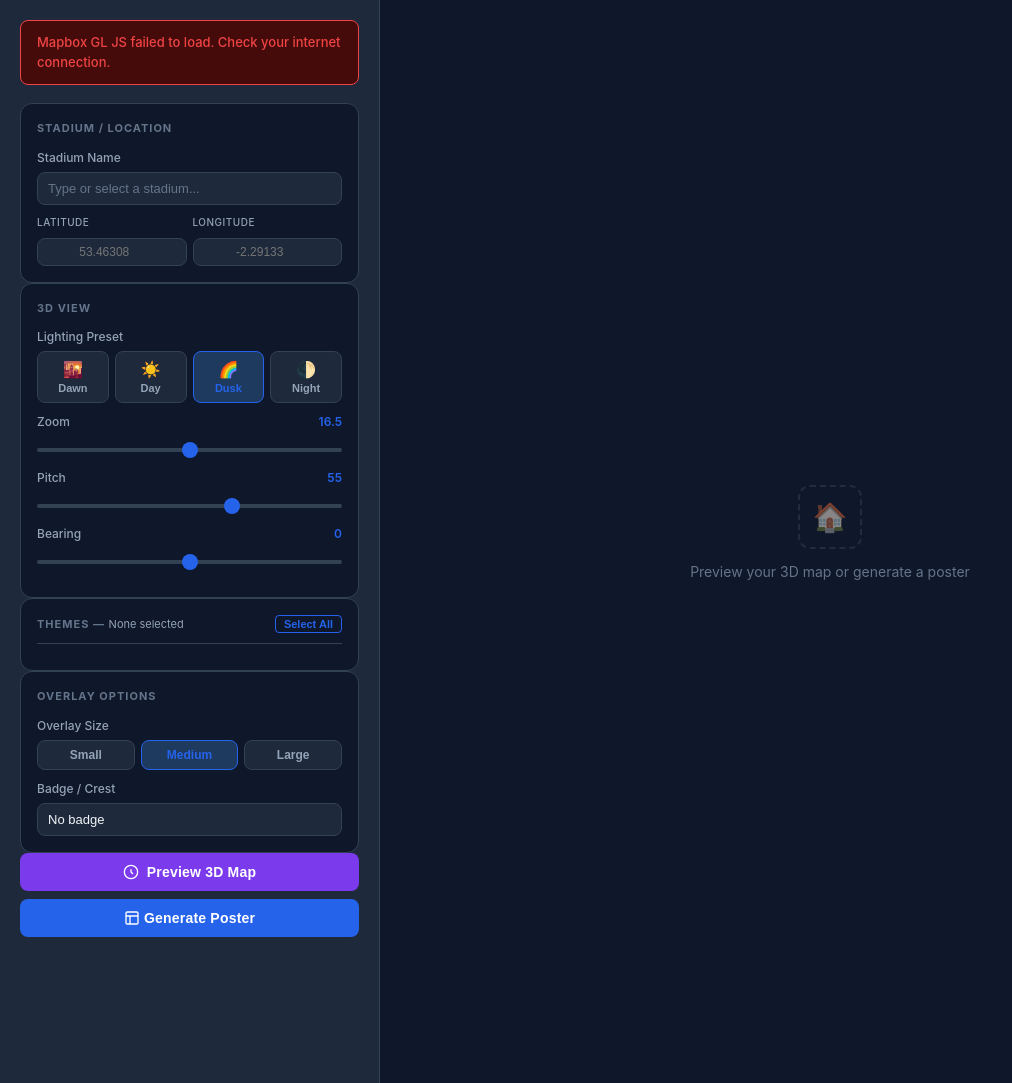
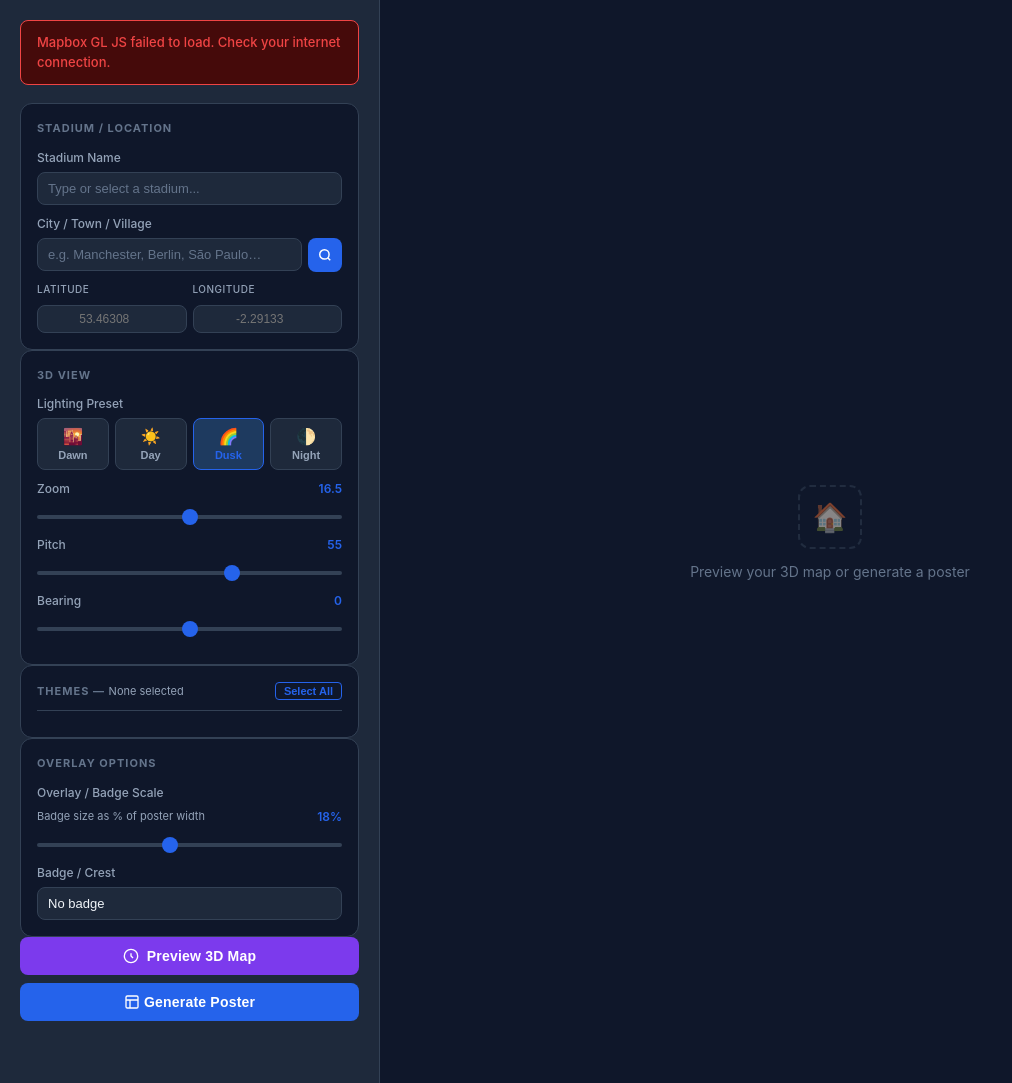
Before and after one commit to alivebe-a11y/maptoposter-3d, a Flask app: page / in a window 1280 px wide. Shown: the part 59-1142 px from the top of the page, without its empty margins (0-1012 px from the left). Run offline with Flask 3, Linux system fonts and the light colour scheme; some libraries are stand-ins or nearby versions.

Commit message:
feat: badge scale slider, theme live-update, city geocoder, font fix
- Replace Small/Medium/Large overlay buttons with continuous badge scale
  slider (5-35% of poster width, default 18%); wired through app.py and
  create_poster.py --badge-scale arg
- Fix theme switching: toggleTheme now calls applyThemePaint on the live
  preview map immediately when a theme is selected/deselected
- Add City/Town/Village geocoder: Mapbox forward geocoding with result
  dropdown; clicking a result fills lat/lon and flies the preview map
- Fix fonts: Dockerfile now downloads Roboto Bold/Regular/Light at build
  time so fonts work without any host volume mount; remove ./fonts volume
  mount from docker-compose (empty host dir was overriding baked fonts)

```diff
--- a/app.py
+++ b/app.py
@@ -115,6 +115,8 @@ def generate():
 
     badge = data.get('badge', '')
     badge_path = os.path.join(BADGES_DIR, badge) if badge else ''
+    badge_scale = int(overlay_config.get('badgeScale', 18))
+    badge_scale = max(5, min(35, badge_scale))  # clamp to valid range
 
     all_new_files = []
     try:
@@ -122,7 +124,8 @@ def generate():
             existing = set(glob.glob(os.path.join(POSTER_DIR, '*.png')))
             cmd = ['python', 'create_poster.py',
                    '--theme', theme,
-                   '--stadium', stadium_name]
+                   '--stadium', stadium_name,
+                   '--badge-scale', str(badge_scale)]
             if capture_path:
                 cmd.extend(['--capture', capture_path])
             if badge_path and os.path.exists(badge_path):
--- a/docker-compose.yml
+++ b/docker-compose.yml
@@ -8,8 +8,9 @@ services:
       - ./posters:/app/posters
       - ./overlays_cache:/app/overlays_cache
       - ./badges:/app/badges
-      - ./fonts:/app/fonts
       - ./u2net:/root/.u2net
+      # To use custom fonts, uncomment and place .ttf files in ./fonts/
+      # - ./fonts:/app/fonts
     environment:
       - MAPBOX_TOKEN=${MAPBOX_TOKEN}
     deploy:
--- a/static/script.js
+++ b/static/script.js
@@ -23,9 +23,10 @@ document.addEventListener('DOMContentLoaded', () => {
 
   initThemeList();
   initStadiumAutocomplete();
+  initCitySearch();
   initSliders();
   initLightingButtons();
-  initSizeButtons();
+  initBadgeScaleSlider();
   initFormHandlers();
 });
 
@@ -74,6 +75,10 @@ function toggleTheme(key, el) {
     el.classList.remove('selected');
   }
   updateThemeCount();
+  // Live-update the preview map with the first selected theme
+  if (previewMap && previewMap.isStyleLoaded()) {
+    applyThemePaint(previewMap, selectedThemes[0] || null);
+  }
 }
 
 function updateThemeCount() {
@@ -190,6 +195,68 @@ function setSliderValue(id, val) {
   if (display) display.textContent = val;
 }
 
+// ---- City / Town / Village Geocoder ----
+function initCitySearch() {
+  const input = document.getElementById('citySearch');
+  const btn = document.getElementById('citySearchBtn');
+  if (!input || !btn) return;
+
+  btn.addEventListener('click', () => geocodeCity(input.value.trim()));
+  input.addEventListener('keydown', (e) => {
+    if (e.key === 'Enter') { e.preventDefault(); geocodeCity(input.value.trim()); }
+  });
+}
+
+async function geocodeCity(query) {
+  if (!query) return;
+  const token = window.MAPBOX_TOKEN;
+  if (!token) { showStatus('Mapbox token required for geocoding.', 'error'); return; }
+
+  const resultsEl = document.getElementById('cityResults');
+  if (resultsEl) resultsEl.innerHTML = '<span class="city-searching">Searching…</span>';
+
+  try {
+    const url = `https://api.mapbox.com/geocoding/v5/mapbox.places/${encodeURIComponent(query)}.json` +
+      `?access_token=${token}&limit=5&types=place,locality,neighborhood,region,country`;
+    const resp = await fetch(url);
+    if (!resp.ok) throw new Error(`Geocoding failed: ${resp.status}`);
+    const data = await resp.json();
+    showGeocodeResults(data.features || []);
+  } catch (e) {
+    if (resultsEl) resultsEl.innerHTML = `<span class="city-error">${e.message}</span>`;
+  }
+}
+
+function showGeocodeResults(features) {
+  const el = document.getElementById('cityResults');
+  if (!el) return;
+  if (!features.length) {
+    el.innerHTML = '<span class="city-error">No results found.</span>';
+    return;
+  }
+  el.innerHTML = features.map((f, i) => `
+    <div class="city-result-item" data-idx="${i}"
+         data-lat="${f.center[1]}" data-lon="${f.center[0]}"
+         data-name="${f.place_name.replace(/"/g, '&quot;')}">
+      <span class="city-result-name">${f.place_name}</span>
+    </div>
+  `).join('');
+
+  el.querySelectorAll('.city-result-item').forEach(item => {
+    item.addEventListener('click', () => {
+      const lat = parseFloat(item.dataset.lat);
+      const lon = parseFloat(item.dataset.lon);
+      setFieldValue('lat', lat.toFixed(5));
+      setFieldValue('lon', lon.toFixed(5));
+      if (previewMap) {
+        previewMap.flyTo({ center: [lon, lat], duration: 1200 });
+      }
+      el.innerHTML = `<span class="city-selected">&#10003; ${item.dataset.name}</span>`;
+      document.getElementById('citySearch').value = '';
+    });
+  });
+}
+
 // ---- Sliders ----
 function initSliders() {
   const sliders = ['zoomSlider', 'pitchSlider', 'bearingSlider'];
@@ -218,14 +285,13 @@ function initLightingButtons() {
   });
 }
 
-// ---- Size Buttons ----
-function initSizeButtons() {
-  document.querySelectorAll('.size-btn').forEach(btn => {
-    btn.addEventListener('click', () => {
-      document.querySelectorAll('.size-btn').forEach(b => b.classList.remove('active'));
-      btn.classList.add('active');
-      overlaySize = btn.dataset.size;
-    });
+// ---- Badge Scale Slider ----
+function initBadgeScaleSlider() {
+  const el = document.getElementById('badgeScale');
+  const disp = document.getElementById('badgeScaleVal');
+  if (!el) return;
+  el.addEventListener('input', () => {
+    if (disp) disp.textContent = el.value + '%';
   });
 }
 
@@ -240,7 +306,7 @@ function get3DConfig() {
     pitch: parseFloat(document.getElementById('pitchSlider')?.value) || 55,
     bearing: parseFloat(document.getElementById('bearingSlider')?.value) || 0,
     lightPreset,
-    overlaySize
+    badgeScale: parseInt(document.getElementById('badgeScale')?.value || 18, 10)
   };
 }
 
--- a/static/style.css
+++ b/static/style.css
@@ -866,3 +866,79 @@ input[type="range"]::-moz-range-thumb {
   background: var(--surface-border);
   margin: 4px 0;
 }
+
+/* ---- City Search ---- */
+.city-search-wrap {
+  display: flex;
+  gap: 6px;
+  align-items: center;
+}
+
+.city-search-wrap input {
+  flex: 1;
+}
+
+.btn-city-search {
+  flex-shrink: 0;
+  width: 34px;
+  height: 34px;
+  background: var(--primary);
+  border: none;
+  border-radius: var(--radius);
+  color: #fff;
+  cursor: pointer;
+  display: flex;
+  align-items: center;
+  justify-content: center;
+  transition: background var(--transition);
+}
+
+.btn-city-search:hover {
+  background: var(--primary-hover);
+}
+
+.city-results {
+  margin-top: 6px;
+}
+
+.city-result-item {
+  padding: 7px 10px;
+  border-radius: var(--radius);
+  cursor: pointer;
+  font-size: 12px;
+  color: var(--text);
+  background: var(--surface-hover);
+  border: 1px solid var(--surface-border);
+  margin-bottom: 4px;
+  transition: background var(--transition), border-color var(--transition);
+}
+
+.city-result-item:hover {
+  background: var(--primary);
+  border-color: var(--primary);
+  color: #fff;
+}
+
+.city-result-name {
+  display: block;
+  line-height: 1.3;
+}
+
+.city-searching,
+.city-error {
+  font-size: 12px;
+  color: var(--text-muted);
+  padding: 4px 2px;
+  display: block;
+}
+
+.city-error {
+  color: var(--error);
+}
+
+.city-selected {
+  font-size: 12px;
+  color: var(--success);
+  padding: 4px 2px;
+  display: block;
+}
--- a/templates/index.html
+++ b/templates/index.html
@@ -48,6 +48,20 @@
             <option value="{{ s.name }}">{{ s.team }} — {{ s.city }}, {{ s.country }}</option>
             {% endfor %}
           </datalist>
+        </div>
+
+        <div class="form-row">
+          <label for="citySearch">City / Town / Village</label>
+          <div class="city-search-wrap">
+            <input type="text" id="citySearch" placeholder="e.g. Manchester, Berlin, São Paulo…"
+                   autocomplete="off" />
+            <button type="button" class="btn-city-search" id="citySearchBtn" title="Search">
+              <svg width="14" height="14" viewBox="0 0 24 24" fill="none" stroke="currentColor" stroke-width="2.5">
+                <circle cx="11" cy="11" r="8"/><line x1="21" y1="21" x2="16.65" y2="16.65"/>
+              </svg>
+            </button>
+          </div>
+          <div id="cityResults" class="city-results"></div>
         </div>
 
         <div class="coord-display form-row">
@@ -134,11 +148,13 @@
         <div class="section-title">Overlay Options</div>
 
         <div class="form-row">
-          <label>Overlay Size</label>
-          <div class="size-btns">
-            <button type="button" class="size-btn" data-size="small">Small</button>
-            <button type="button" class="size-btn active" data-size="medium">Medium</button>
-            <button type="button" class="size-btn" data-size="large">Large</button>
+          <label>Overlay / Badge Scale</label>
+          <div class="slider-row" style="margin-top:6px">
+            <div class="slider-label-row">
+              <span style="font-size:11px;color:var(--text-muted)">Badge size as % of poster width</span>
+              <span class="slider-value" id="badgeScaleVal">18%</span>
+            </div>
+            <input type="range" id="badgeScale" min="5" max="35" step="1" value="18" />
           </div>
         </div>
 
```
Also changed, not shown: create_poster.py (+5 -3 lines), 1 other file.
